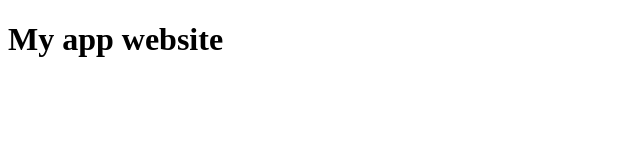
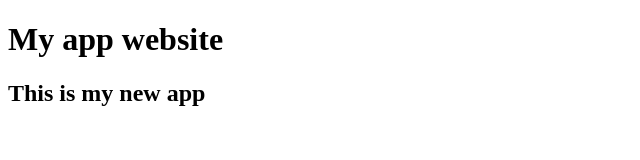
Before and after one commit to LucasDantas89/gitvscode, a plain HTML site: page index.html in a window 1280 px wide. Shown: the whole page, without its empty margins (0-640 px from the left). Drawn offline with Linux system fonts and the light colour scheme.

Commit message:
Atualizado o texto do site

```diff
--- a/index.html
+++ b/index.html
@@ -7,5 +7,6 @@
 </head>
 <body>
     <h1>My app website</h1>
+    <h2>This is my new app</h2>
 </body>
 </html>
```
